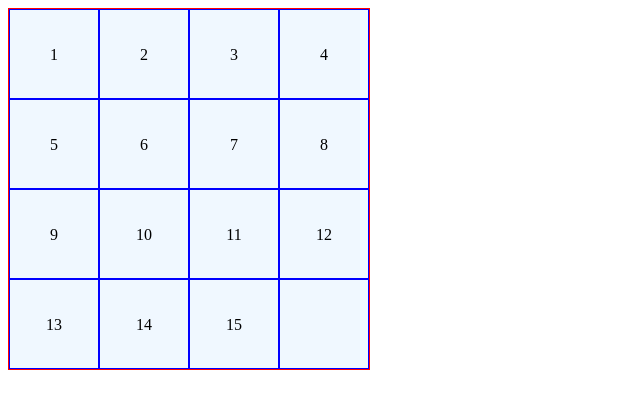
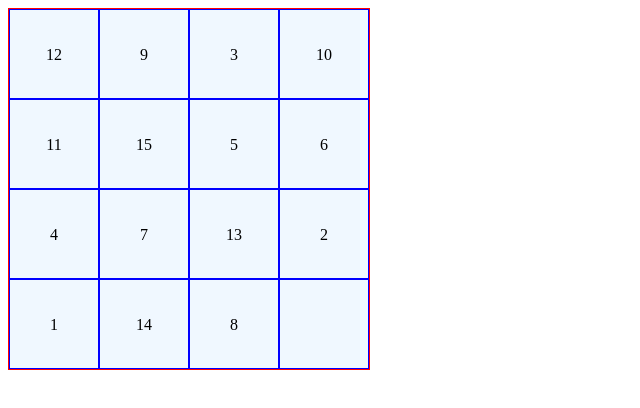
Before and after one commit to education-shibe23/js-exercise, a plain HTML site: page index.html in a window 1280 px wide. Shown: the full height of the page, 0-640 px from the left. Drawn offline with Linux system fonts and the light colour scheme.

Commit message:
ピースのシャッフルを実装

```diff
--- a/index.html
+++ b/index.html
@@ -84,6 +84,19 @@
     // 処理の登録は、事前に作成した関数を渡すことで行う
     elem.addEventListener('click', onTapped);
   }
+
+  function shufflePieces() {
+    // "item" という class がつけられた HTML を全て探して、変数に代入
+    var elements = document.querySelectorAll(".item");
+
+    // elements 変数 (配列) の中身を for 文でひとつずつ取り出す
+    for (var elem of elements) {
+      // 1 〜 16 の数字をランダムに、CSS の order に設定
+      elem.style.order = parseInt(Math.random() * 16) + 1;
+    }
+  }
+
+  shufflePieces();
 </script>
 </body>
 
```
